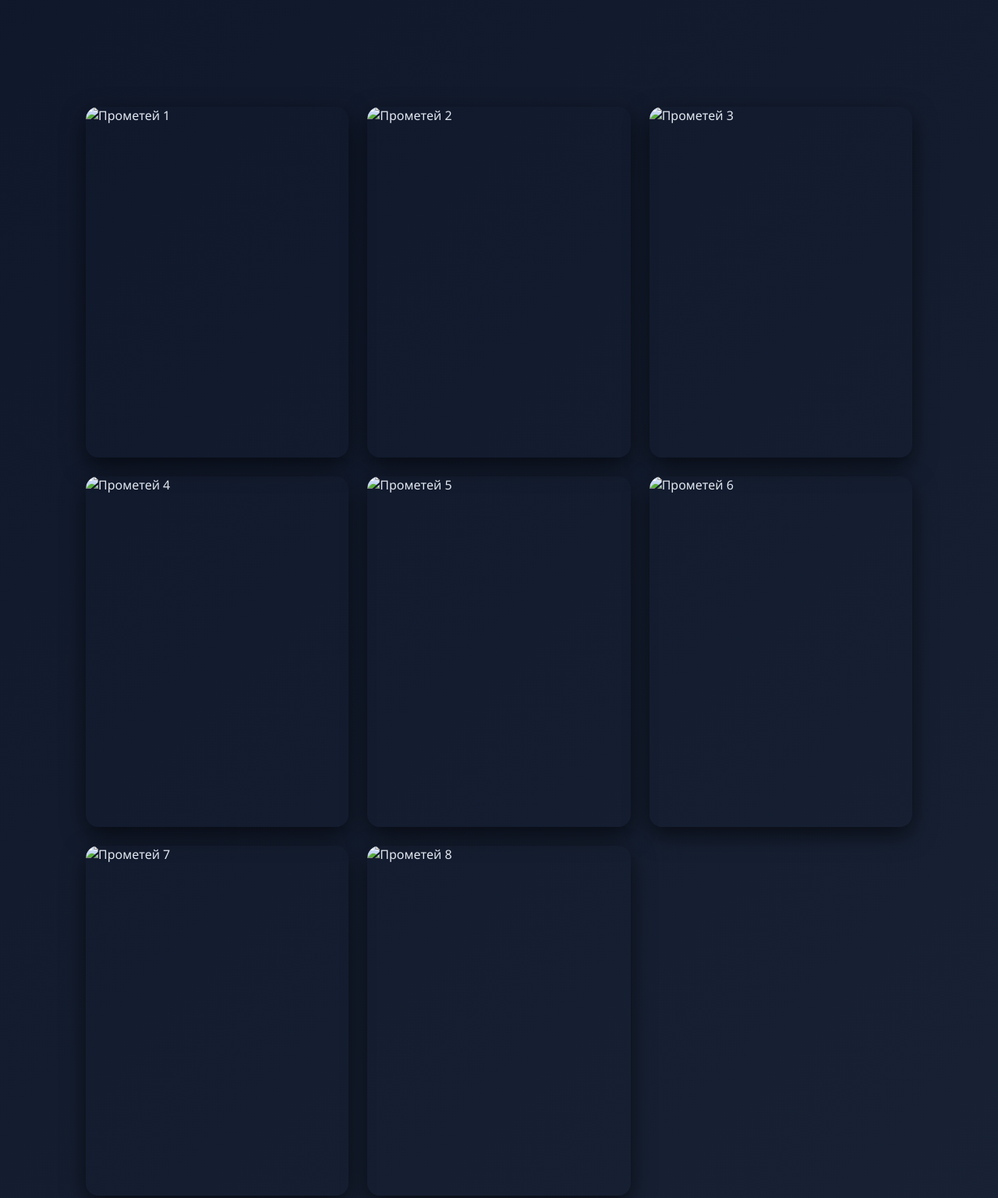
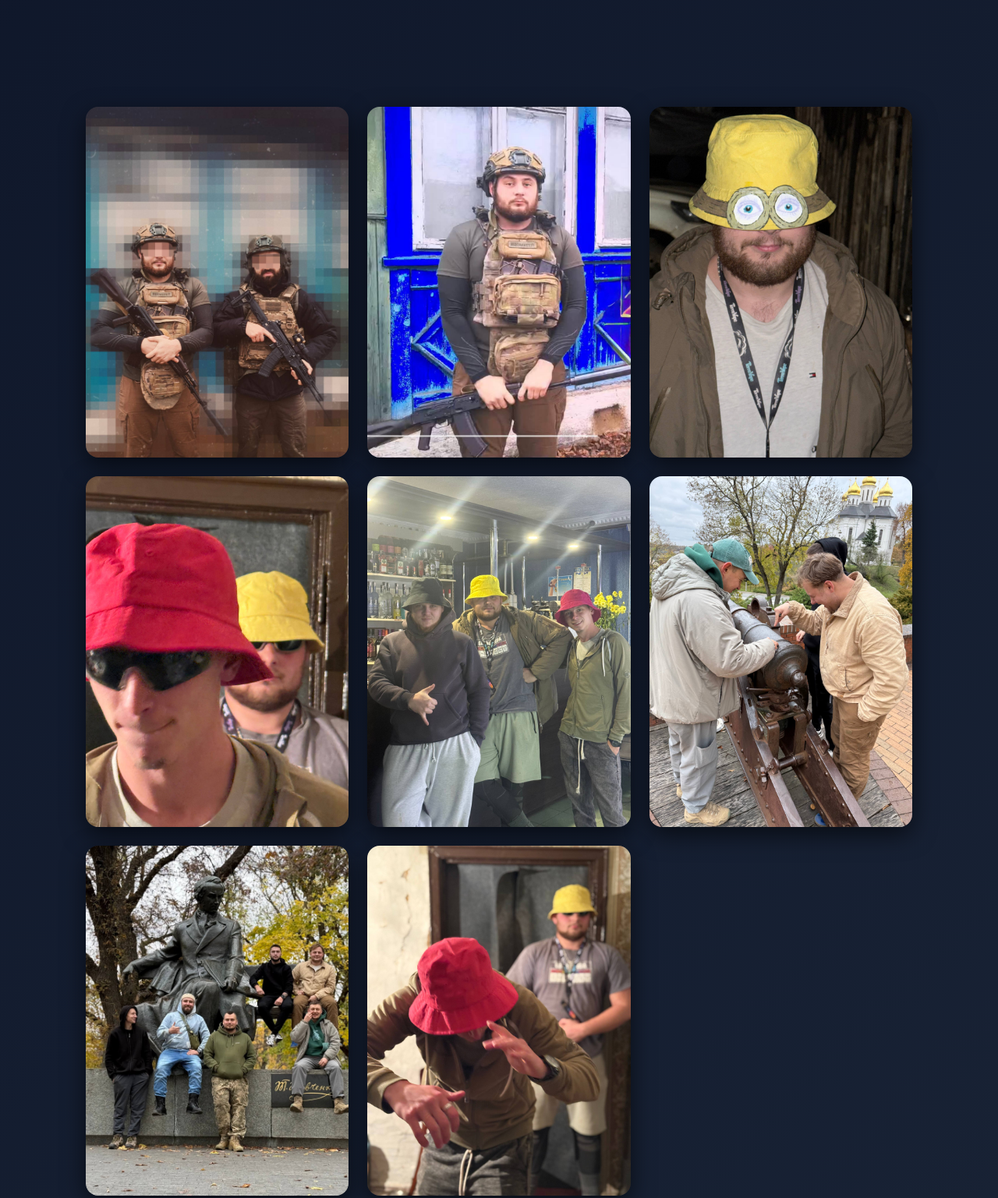
Before and after one commit to Semuel69/prometeus, a plain HTML site: page index.html in a window 1280 px wide. Shown: the part 240-1777 px from the top of the page at 78% size. Drawn offline with Linux system fonts and the light colour scheme.

Commit message:
Fix HTML encoding and update image file extensions

```diff
--- a/index.html
+++ b/index.html
@@ -204,14 +204,14 @@
   </header>
 
   <div class="photos">
-    <div class="photo-card"><img src="1.jpeg" alt="Прометей 1"></div>
-    <div class="photo-card"><img src="2.jpeg" alt="Прометей 2"></div>
-    <div class="photo-card"><img src="3.jpeg" alt="Прометей 3"></div>
-    <div class="photo-card"><img src="4.jpeg" alt="Прометей 4"></div>
-    <div class="photo-card"><img src="5.jpeg" alt="Прометей 5"></div>
-    <div class="photo-card"><img src="6.jpeg" alt="Прометей 6"></div>
-    <div class="photo-card"><img src="7.jpeg" alt="Прометей 7"></div>
-    <div class="photo-card"><img src="8.jpeg" alt="Прометей 8"></div>
+    <div class="photo-card"><img src="1.jpg" alt="Прометей 1"></div>
+    <div class="photo-card"><img src="2.jpg" alt="Прометей 2"></div>
+    <div class="photo-card"><img src="3.jpg" alt="Прометей 3"></div>
+    <div class="photo-card"><img src="4.jpg" alt="Прометей 4"></div>
+    <div class="photo-card"><img src="5.jpg" alt="Прометей 5"></div>
+    <div class="photo-card"><img src="6.jpg" alt="Прометей 6"></div>
+    <div class="photo-card"><img src="7.jpg" alt="Прометей 7"></div>
+    <div class="photo-card"><img src="8.jpg" alt="Прометей 8"></div>
   </div>
 
   <section class="about">
@@ -273,4 +273,5 @@
 </script>
 
 </body>
+
 </html>
```
